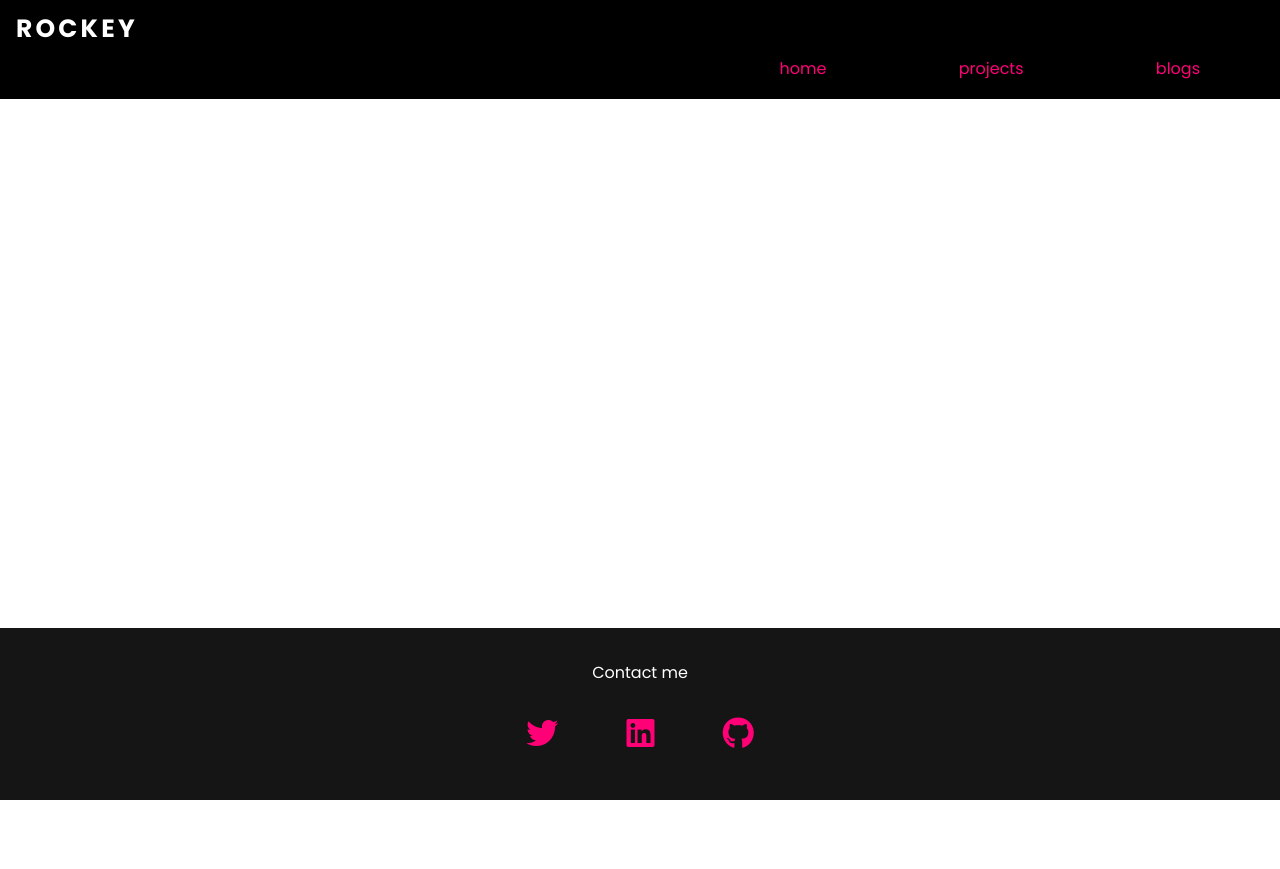
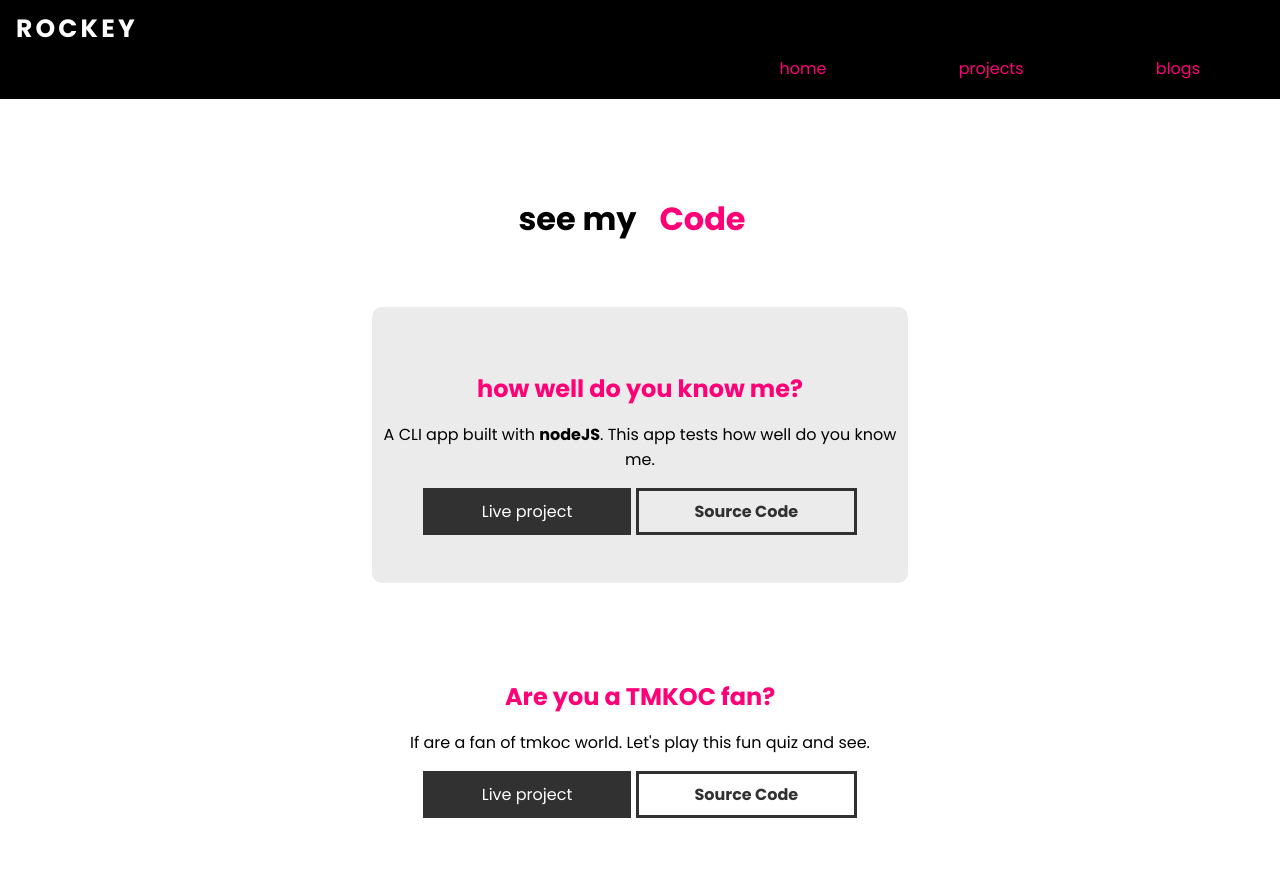
Before and after one commit to ncrptd/mark-four-personal-portfolio, a plain HTML site: page projects.html in a window 1280 px wide. Shown: the top 869 px of the page. Before the commit the page ends 800 px from the top, so only its background shows below. Drawn offline with Linux system fonts and the light colour scheme.

Commit message:
style: completed projects and blog section

```diff
--- a/projects.html
+++ b/projects.html
@@ -12,7 +12,6 @@
     ></script>
   </head>
   <body>
-    <header>
     <nav class="navigation container">
       <div class="nav-brand">
         <p>rockey</p>
@@ -29,7 +28,33 @@
         </li>
       </ul>
     </nav>
+    <header class="hero ">
+      <h1 class="hero-heading">
+        see my <strong class="heading-inverted">Code</strong>
+      </h1>
     </header>
+    <!-- projects section -->
+    <section class="projects">
+      <div class="container container-center">
+        <div  class="section ow">
+          <h1 class="heading-inverted">how well do you know me?</h1>
+            <p>A CLI app built with <strong>nodeJS</strong>. This app tests how well do you know me.</p>
+            <a class="link link-primary" href="https://replit.com/@ProdcutiveProcr/markOne-how-well-do-you-know-me#index.js" target="_blank">Live project</a>
+            <a class="link link-secondary" href="https://github.com/ncrptd/markOne-how-well-do-you-know-me" target="_blank">Source Code</a>
+        </div>
+        <div class="section">
+          <h1 class="heading-inverted">Are you a TMKOC fan?</h1>
+            <p>If are a fan of tmkoc world. Let's play this fun quiz and see.</p>
+            <a class="link link-primary" href="https://replit.com/@ProdcutiveProcr/markTwo-TMKOC-quiz" target="_blank">Live project</a>
+            <a class="link link-secondary" href="https://github.com/ncrptd/markTwo-TMKOC-quiz" target="_blank">Source Code</a>
+        </div>
+
+      </div>
+
+    </section>
+
+    </section>
+
     <footer class="footer">
       <div class="footer-header">Contact me</div>
       <a class="link" href="/">
--- a/style.css
+++ b/style.css
@@ -8,6 +8,9 @@
   margin: 0;
   padding: 0;
 }
+a:-webkit-any-link {
+  text-decoration: none !important;
+}
 html,
 body {
   font-family: "Poppins", sans-serif;
@@ -15,22 +18,42 @@ body {
   box-sizing: border-box;
   scroll-behavior: smooth;
 }
+.padding-md {
+  padding: 2rem 0 5rem 0;
+}
 
+/* header */
+.hero {
+  padding: 2rem;
+  padding-top: 5rem;
+}
+.hero .hero-heading {
+  text-align: center;
+  padding-top: 1rem;
+  color: var(--dark-gray);
+}
+.heading-inverted {
+  color: var(--primary-color);
+  padding: 1rem;
+}
 /* container */
 .container {
-  padding: 0 1rem;
-}
-.container-center {
-  margin: auto;
-  max-width: 600px;
+  padding: 0rem 1rem;
 }
 
+.container-center {
+  max-width: 600px;
+  margin: auto;
+}
 /* links */
 .link {
   box-sizing: border-box;
   text-decoration: none;
   padding: 0.5rem 3.5rem;
   display: inline-block;
+}
+.link:hover {
+  color: var(--primary-color);
 }
 .link-primary {
   border: 3px solid var(--secondary-color);
@@ -60,17 +83,7 @@ body {
 .btn .fa-solid {
   padding-left: 2rem;
 }
-/* socials */
-.socials {
-  margin-top: 3rem;
-}
-.fa {
-  display: inline-block;
-  color: #fff;
-  font-size: 2rem;
-  padding: 1rem 2rem;
-  margin-top: 2rem;
-}
+
 /* lists */
 .list-non-bullet {
   text-decoration: none;
@@ -83,7 +96,7 @@ body {
 
 /* nav */
 .navigation {
-  background-color: #000;
+  background: #000;
   color: #fff;
 }
 .navigation .nav-brand {
@@ -108,8 +121,13 @@ body {
   color: #fff;
 }
 /* section */
+.section {
+  margin: 2rem;
+  padding: 3rem 0;
+}
 .ow {
   background-color: #ebebeb;
+  border-radius: 10px;
 }
 /* footer */
 .footer {
@@ -136,15 +154,14 @@ body {
 /* intro section */
 
 .intro {
-  background: url(/images/intro-bg.jpg) no-repeat;
-  /* background-color: #2C3E50; */
+  background: url(/images/intro-bg.jpg);
   text-align: center;
   height: 100vh;
 }
 .intro h5 {
   font-size: 2rem;
   color: var(--primary-color);
-  padding-top: 2rem;
+  padding-top: 4rem;
 }
 .intro h1 {
   font-size: 5.5rem;
@@ -160,21 +177,26 @@ body {
   color: #ffffff;
   text-shadow: 0 0 6px rgb(0 0 0 / 20%);
 }
+/* socials */
+.intro .socials {
+  margin-top: 3rem;
+}
+.intro .fa {
+  display: inline-block;
+  color: #fff;
+  font-size: 2rem;
+  padding: 1rem 2rem;
+  margin-top: 2rem;
+}
+.intro .fa:hover {
+  color: var(--primary-color);
+}
 /* about section */
 .about {
   text-align: center;
   height: 100vh;
 }
-/* .about h1 {
-  font-size: 2rem;
-  padding-bottom: 3rem;
-}
-.about h3 {
-  padding-top: 3rem;
-  text-transform: uppercase;
-  color: var(--primary-color);
-  font-weight: 300;
-} */
+
 .about .tech-heading {
   padding: 2rem;
   color: var(--primary-color);
@@ -200,3 +222,17 @@ body {
 }
 
 /* projects */
+.projects {
+  text-align: center;
+}
+.projects p {
+  padding-bottom: 1rem;
+}
+
+.projects .link:hover {
+  color: var(--primary-color);
+}
+/* blogs */
+.blogs {
+  text-align: center;
+}
```
Also changed, not shown: blogs.html (+6 -3 lines), index.html (+2 -9 lines). Lines whose indentation alone changed are shown as unchanged.
